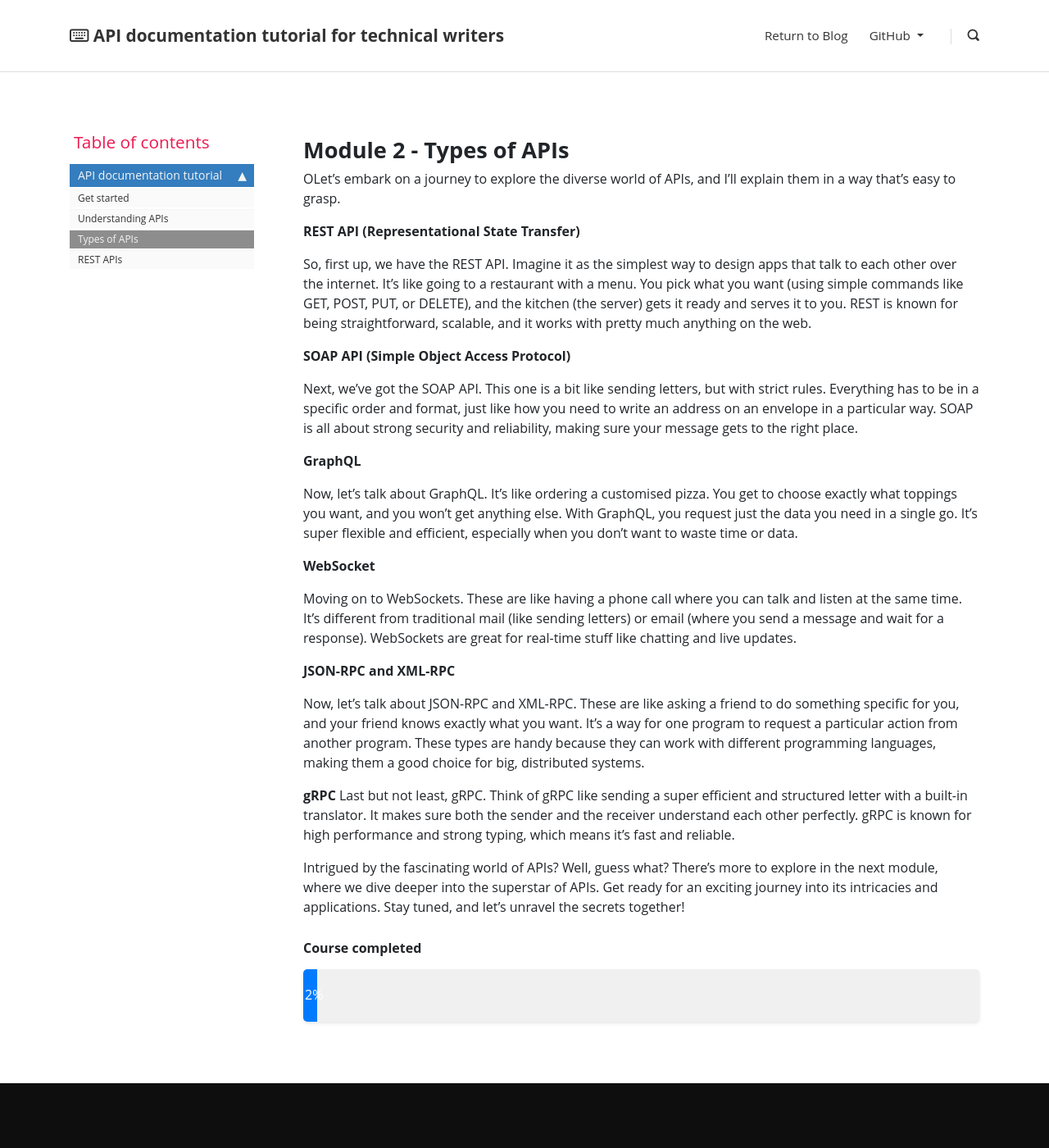
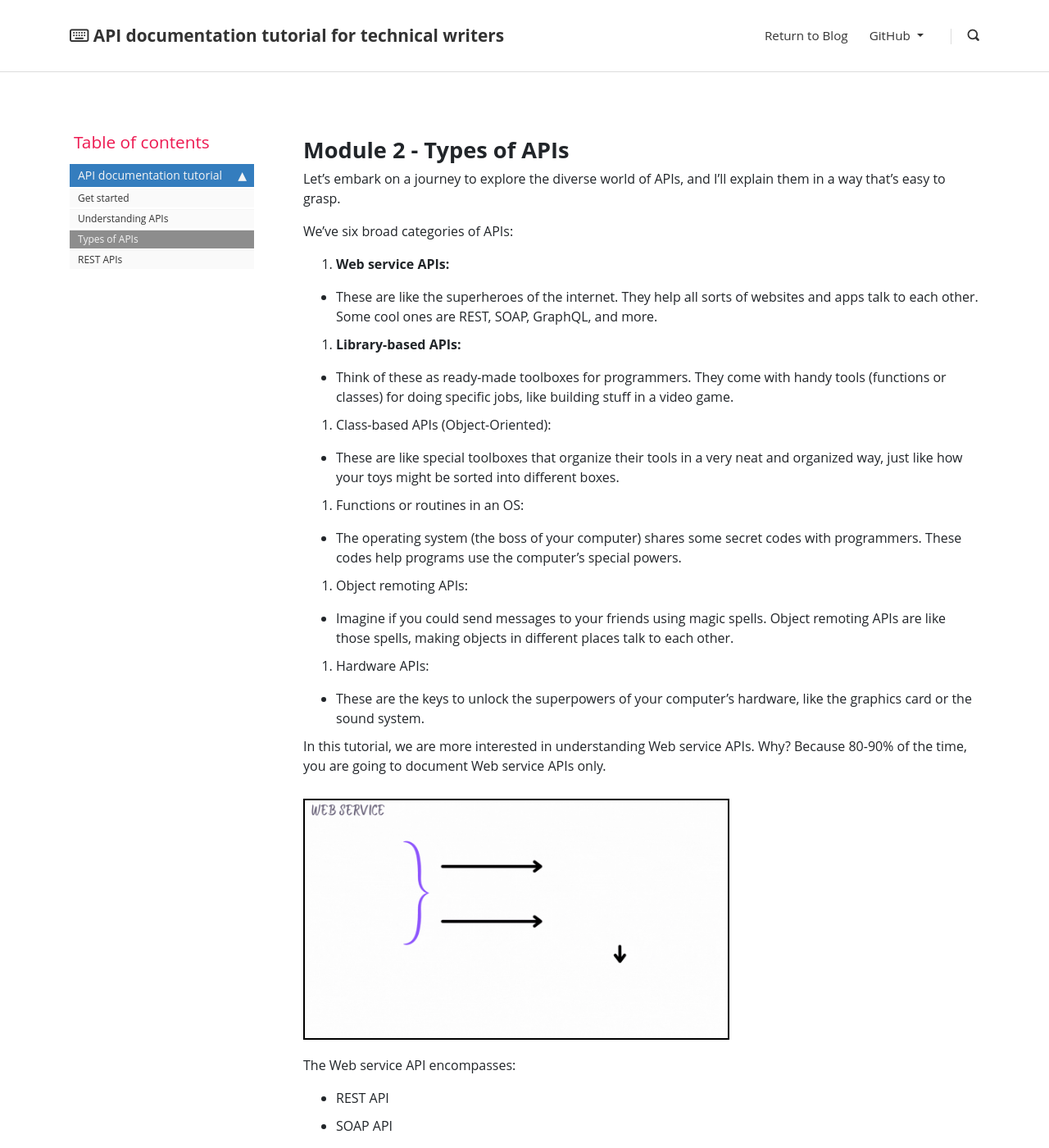
Before and after one commit to gautriv/apidocumentation, a Jekyll site: the page built from pages/mydoc/typesofAPI.md, in a window 1280 px wide and 1400 px high. Shown: the whole window at 82% size. Built offline with Jekyll 4.4.1, drawn with Linux system fonts in a browser that asks for light colours; nearby versions of some CDN libraries; comment, search, counter and statistics services are not loaded; some of the changed text lies outside the part shown.

Commit message:
Updated course content

```diff
--- a/pages/mydoc/typesofAPI.md
+++ b/pages/mydoc/typesofAPI.md
@@ -8,7 +8,48 @@ summary: "Here I introduce the different types of APIs, including REST APIs, SOA
 completed: 2
 ---
 
-OLet's embark on a journey to explore the diverse world of APIs, and I'll explain them in a way that's easy to grasp.
+Let's embark on a journey to explore the diverse world of APIs, and I'll explain them in a way that's easy to grasp.
+
+We've six broad categories of APIs:
+
+1. **Web service APIs:**
+
+* These are like the superheroes of the internet. They help all sorts of websites and apps talk to each other. Some cool ones are REST, SOAP, GraphQL, and more.
+
+
+2. **Library-based APIs:**
+
+* Think of these as ready-made toolboxes for programmers. They come with handy tools (functions or classes) for doing specific jobs, like building stuff in a video game.
+
+3. Class-based APIs (Object-Oriented):
+
+* These are like special toolboxes that organize their tools in a very neat and organized way, just like how your toys might be sorted into different boxes.
+
+4. Functions or routines in an OS:
+
+* The operating system (the boss of your computer) shares some secret codes with programmers. These codes help programs use the computer's special powers.
+
+5. Object remoting APIs:
+
+* Imagine if you could send messages to your friends using magic spells. Object remoting APIs are like those spells, making objects in different places talk to each other.
+
+6. Hardware APIs:
+
+* These are the keys to unlock the superpowers of your computer's hardware, like the graphics card or the sound system.
+
+In this tutorial, we are more interested in understanding Web service APIs. Why? Because 80-90% of the time, you are going to document Web service APIs only.
+
+<img src="./gif/webAPIs.gif" alt="Web APIs">
+
+The Web service API encompasses:
+
+* REST API
+* SOAP API
+* GraphQL
+* WebSockets
+* JSON-RPC
+* XML-RPC
+* gRPC
 
 **REST API (Representational State Transfer)**
 
@@ -35,4 +76,5 @@ Now, let's talk about JSON-RPC and XML-RPC. These are like asking a friend to do
 **gRPC**
 Last but not least, gRPC. Think of gRPC like sending a super efficient and structured letter with a built-in translator. It makes sure both the sender and the receiver understand each other perfectly. gRPC is known for high performance and strong typing, which means it's fast and reliable.
 
-Intrigued by the fascinating world of APIs? Well, guess what? There's more to explore in the next module, where we dive deeper into the superstar of APIs. Get ready for an exciting journey into its intricacies and applications. Stay tuned, and let's unravel the secrets together!
+
+Intrigued by the fascinating world of APIs? Well, guess what? There's more to explore in the next module, where we dive deeper into the **superstar of APIs**. Get ready for an exciting journey into its intricacies and applications. Stay tuned, and let's unravel the secrets together!
```
Also changed, not shown: gif/webAPIs.gif (added).
